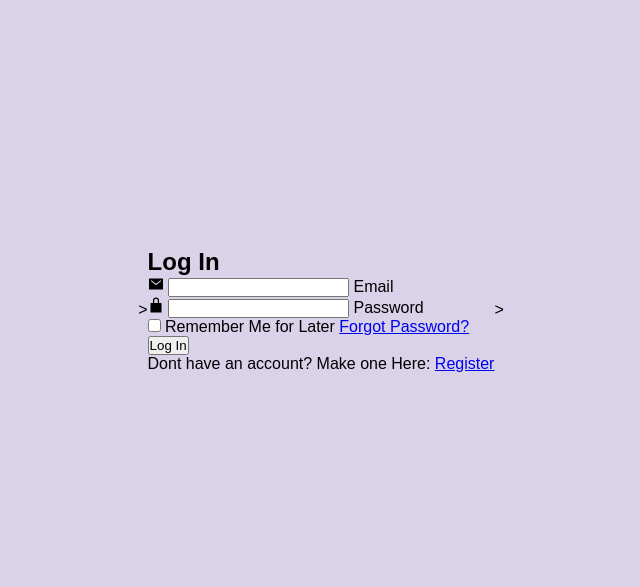
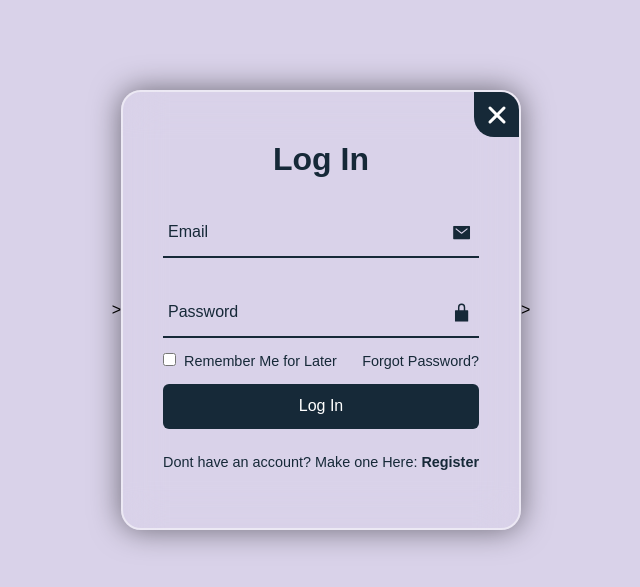
Before and after one commit to emkash01/4900Project, a PHP site: page /login.html in a window 1280 px wide. Shown: the part 90-677 px from the top of the page, without its empty margins (319-959 px from the left). Run offline with PHP 8.4, Linux system fonts and the light colour scheme.

Commit message:
login page
login page almost done. One error needs to be worked on. Should be fixed in the next day or so.

```diff
--- a/HTMLs/login.html
+++ b/HTMLs/login.html
@@ -24,6 +24,10 @@
     </header>
 
     <div class = "wrapper">
+        <span class="icon-close">
+                <ion-icon name="close"></ion-icon> <!-- does not work for "close-circle-sharp"-->
+            </span>
+
         <div class="form-box login">
             <h2>Log In</h2>
             <form action="#">
@@ -47,6 +51,38 @@
                 </div>
             </form>
         </div>
+
+
+        <div class="form-box register">
+            <h2>Registration</h2>
+            <form action="#">
+            <div class = "input-box">
+                <ion-icon name="person"></ion-icon>
+                <input type = "text" required>
+                <label>Username</label>
+            </div>
+
+                <div class = "input-box">
+                    <span class="icon"><ion-icon name="mail-sharp"></ion-icon></span>
+                    <input type = "email" required>
+                    <label>Email</label>
+                </div>
+                <div class = "input-box">
+                    <span class="icon"><ion-icon name="lock-closed-sharp"></ion-icon></span>
+                    <input type = "password" required>
+                    <label>Password</label>
+                </div>
+                <div class="remember-forgot">
+                    <label><input type ="checkbox"> I agree to the terms and conditions</label>
+
+                </div>
+                <button type="submit" class = "btn">Register</button>
+                <div class = "login-register">
+                    <p>Already have an account? Get in Here! <a href="#" class = "login-link">Log In!</a></p>
+                </div>
+            </form>
+        </div>
+
     </div>
 
 
--- a/HTMLs/loginsheet.css
+++ b/HTMLs/loginsheet.css
@@ -83,3 +83,185 @@ header{
 }
 
 /*Wrapper for the registering/actual logging in starts here*/
+
+.wrapper {
+    position: 400px;
+    height: 440px;
+    background: transparent;
+    border: 2px solid rgba(255, 255, 255, .5);
+    border-radius: 20px;
+    backdrop-filter: blur(20px);
+    box-shadow: 0 0 30px rgba(0, 0, 0, .5);
+    display: flex;
+    justify-content: center;
+    align-items: center;
+    overflow: hidden;
+    transition: height .2s ease; /* does not increase in size from 440 to 520 px*/
+}
+
+.wrapper.active{
+    height: 520px;
+}
+
+.wrapper .form-box{
+    width: 100%;
+    padding: 40px;
+}
+
+.wrapper .form-box.login{
+    transition: transform .18s ease;
+    transform: translateX(0);
+}
+
+.wrapper.active .form-box.login{
+    transition: none;
+    transform: translateX(-400px);
+}
+
+.wrapper .form-box.register {
+    position: absolute;
+    transition: none;
+    transform: translateX(400px);
+}
+
+.wrapper.active .form-box.register{
+    transition: transform .18s ease;
+    transform: translateX(0);
+}
+
+/*.wrapper .icon-close{
+    position: absolute;
+    top: 0;
+    right: 0;
+    width: 45px;
+    height: 45px;
+    background: #162938;
+    font-size: 2em;
+    color: white;
+    display: flex;
+    justify-content: center;
+    align-items: center;
+    overflow: hidden;
+} */
+
+.wrapper .icon-close{
+    position: absolute;
+    top: 0;
+    right: 0;
+    width: 45px;
+    height: 45px;
+    background: #162938;
+    font-size: 2em;
+    color: white;
+    display: flex;
+    justify-content: center;
+    align-items: center;
+    border-bottom-left-radius: 20px;
+    cursor: pointer;
+    z-index: 1;
+}
+
+.form-box h2{
+    font-size: 2em;
+    color: #162938;
+    text-align: center;
+}
+
+.input-box{
+    position: relative;
+    width: 100%;
+    height: 50px;
+    border-bottom: 2px solid #162938;
+    margin: 30px 0;
+}
+
+.input-box label{
+    position: absolute;
+    top: 50%;
+    left: 5px;
+    transform: translateY(-50%);
+    font-size: 1em;
+    color: #162938;
+    font-weight:500;
+    pointer-events: none;
+    transition: .5s;
+}
+
+.input-box input:focus~label,
+.input-box input:focus~label{
+    top: -5px;
+}
+
+.input-box input{
+    width: 100%;
+    height: 100%;
+    background: transparent;
+    border: none;
+    outline: none;
+    font-size: 1em;
+    color: #162938;
+    font-weight: 600;
+    padding: 0 35px 0 5px;
+}
+
+.input-box .icon {
+    position: absolute;
+    right: 8px;
+    font-size: 1.2em;
+    color: #162938;
+    line-height: 57px;
+}
+
+.remember-forgot{
+    font-size: .9em;
+    color: #162938;
+    font-weight: 500;
+    margin: -15px 0 15px;
+    display: flex;
+    justify-content: space-between;
+}
+
+.remember-forgot label input{
+    accent-color: #162938;
+    margin-right: 4px;
+}
+
+.remember-forgot a{
+    color: #162938;
+    text-decoration: none;
+}
+
+.remember-forgot a:hover{
+    text-decoration: underline;
+}
+
+.btn{
+    width: 100%;
+    height: 45px;  /*40-50*/
+    background: #162938;
+    border: none;
+    outline: none;
+    border-radius: 6px;
+    cursor: pointer;
+    font-size: 1em;
+    color: white;
+    font-weight: 500;
+}
+
+.login-register{
+    font-size: .9em;
+    color: #162938;
+    text-align: center;
+    font-weight: 500;
+    margin: 25px 0 10px;
+}
+
+.login-register p a {
+    color: #162938;
+    text-decoration: none;
+    font-weight: 600;
+}
+
+.login-register p a:hover{
+    text-decoration: underline;
+}
```
Also changed, not shown: HTMLs/loginscript.js (added, +17 -0 lines).
